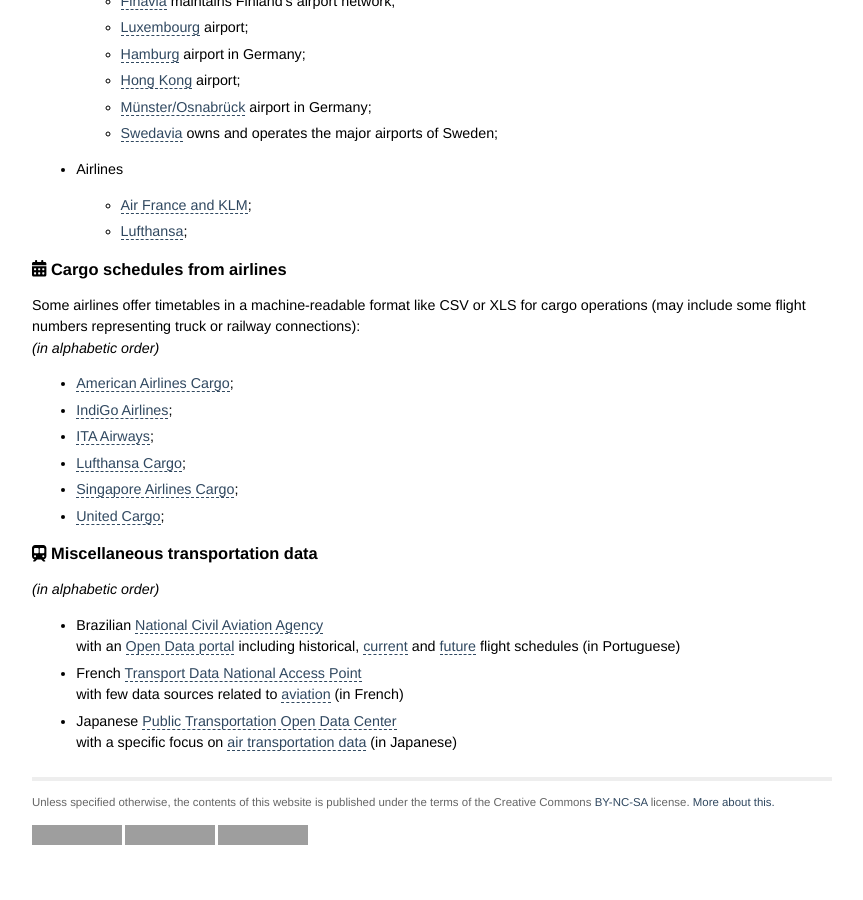
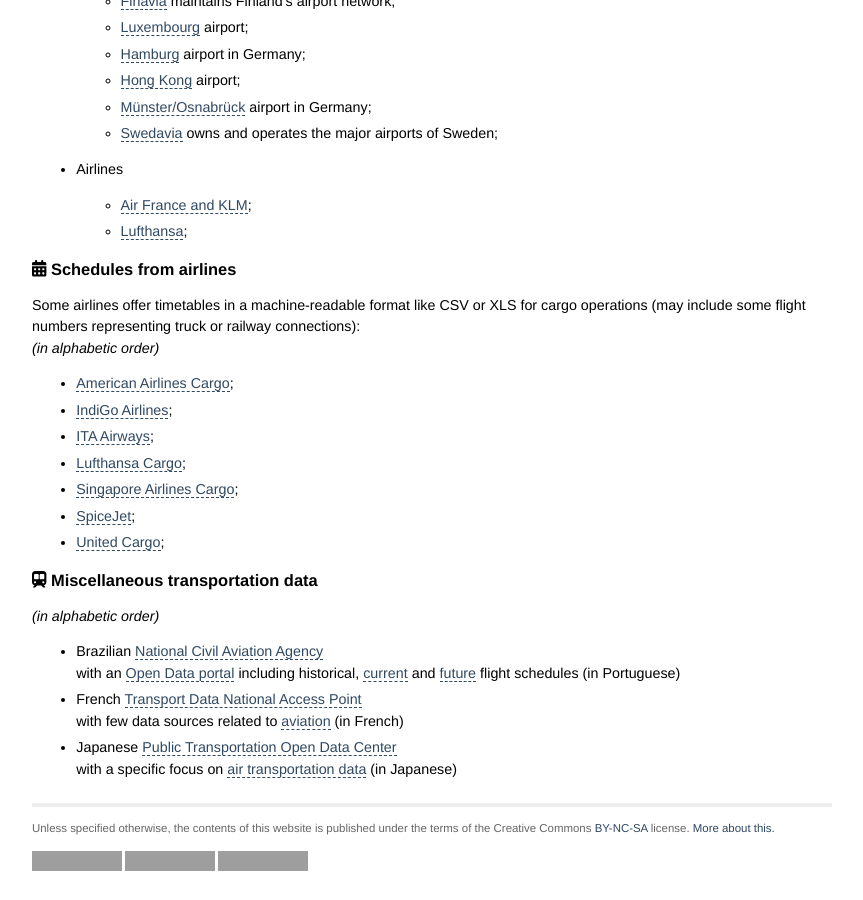
Before and after one commit to open-aviation/atmdata, a Jekyll site: the page built from _pages/data_sources.md, in a window 1280 px wide and 900 px high, scrolled down 2664 px. Shown: the whole window, without its empty margins (208-1071 px from the left). Built offline with Jekyll 4.4.1, drawn with Linux system fonts in a browser that asks for light colours; grey boxes are pictures that could not be loaded.

Commit message:
added SpiceJet .

```diff
--- a/_pages/data_sources.md
+++ b/_pages/data_sources.md
@@ -114,7 +114,7 @@ _(in alphabetic order)_
   - [Air France and KLM](https://developer.airfranceklm.com/);
   - [Lufthansa](https://developer.lufthansa.com/);
 
-## <i class="fas fa-calendar-days"></i> Cargo schedules from airlines
+## <i class="fas fa-calendar-days"></i> Schedules from airlines
 
 Some airlines offer timetables in a machine-readable format like CSV or XLS for cargo operations (may include some flight numbers representing truck or railway connections):
 _(in alphabetic order)_
@@ -124,6 +124,7 @@ _(in alphabetic order)_
   - [ITA Airways](https://www.ita-airways-cargo.com/s/flight-schedules?language=it);
   - [Lufthansa Cargo](https://lufthansa-cargo.com/de/network/schedule-routings);
   - [Singapore Airlines Cargo](https://www.siacargo.com/download_timetable.asp);
+  - [SpiceJet](https://corporate.spicejet.com/schedules.aspx);
   - [United Cargo](https://www.unitedcargo.com/en/us/book/schedules.html);
 
 ## <i class="fas fa-subway"></i> Miscellaneous transportation data
```
